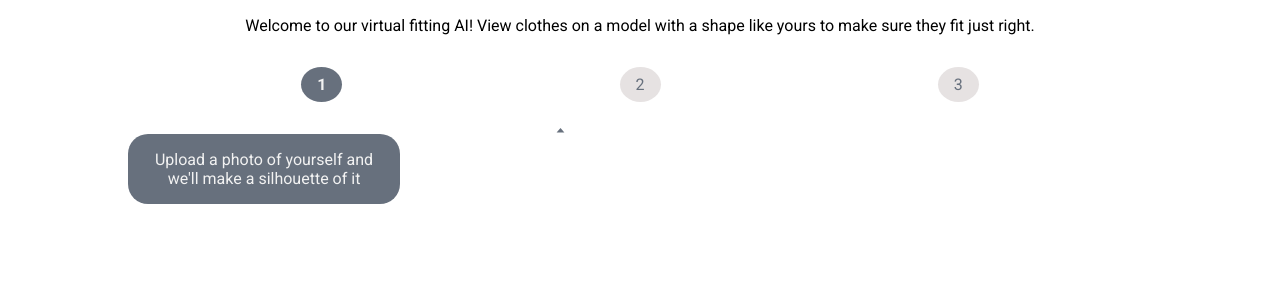
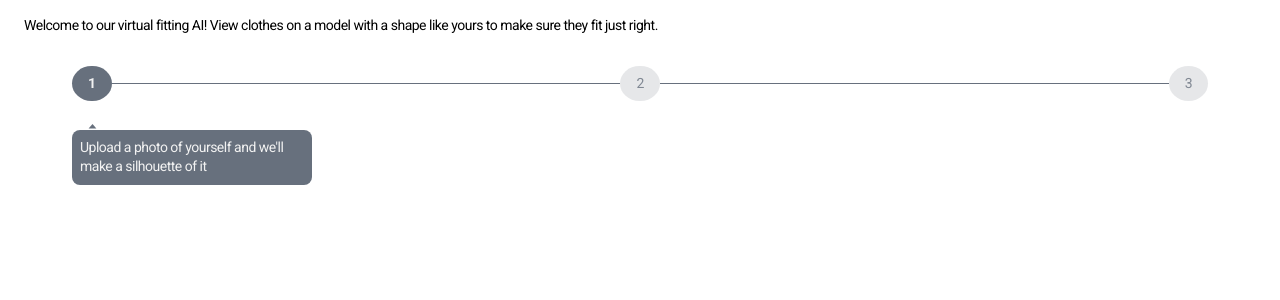
Before and after one commit to mayteles/virtual-try-on-client, a React (Create React App) app: page / in a window 1280 px wide. Shown: the top 300 px of the page. Built offline with nearby package versions, Linux system fonts and the light colour scheme.

Commit message:
completed top part for step 1

```diff
--- a/src/components/Steps/Steps.js
+++ b/src/components/Steps/Steps.js
@@ -7,15 +7,17 @@ function Steps() {
         <div className="steps__div">
             <div className="steps__container">
                 <p className="steps__number-one">1</p>
+                <span className="steps__line"></span>
                 <p className="steps__number">2</p>
+                <span className="steps__line"></span>
                 <p className="steps__number">3</p>
             </div>
-            <p className="steps__explain">Upload a photo of yourself and we'll make a silhouette of it</p>
             <div className="steps__path">
                 <svg xmlns="http://www.w3.org/2000/svg" width="9" height="5" viewBox="0 0 9 5" fill="none">
                     <path d="M4.5 0L8.39711 4.5H0.602886L4.5 0Z" fill="#67707D"/>
                 </svg>
             </div>
+            <p className="steps__explain">Upload a photo of yourself and we'll make a silhouette of it</p>
         </div>
       </section>
     );
--- a/src/components/Steps/Steps.scss
+++ b/src/components/Steps/Steps.scss
@@ -1,18 +1,25 @@
+@import '../../styles/global.scss';
 .steps {
     &__text {
-        text-align: center;
+        margin: 1rem;
     }
     &__div {
         margin: 1rem;
         text-align: center;
+
     }
     &__container {
         display: flex;
-        justify-content: space-evenly;
-
+        align-items: center;
+        margin-right: 3rem;
+        margin-left: 3rem;
+    }
+    &__line {
+        flex-grow: 1;
+        border-bottom: 1px solid #67707D;
+        margin: 1rem 0rem 1rem 0rem;
     }
     &__number-one {
-        position: relative;
         background-color: #67707D;
         padding: 0.5rem 1rem;
         border-radius: 50%;
@@ -20,24 +27,27 @@
         font-weight: 600;
     }
     &__number {
-        background-color: rgb(230, 226, 226);
+        background-color: #E6E7E9;
         padding: 0.5rem 1rem;
         border-radius: 50%;
-        color: #67707D;
+        color: #808893;
     }
     &__explain {
-        position: absolute;
-        left: 10%;
+        position: relative;
         background-color: #67707D;
         color: #F2F2F2;
-        padding: 1rem;
-        // margin: 1rem 2rem;
-        border-radius: 20px;
-        width: 15rem;
-
+        padding: 0.5rem;
+        margin: 0;
+        border-radius: 8px;
+        width: 14rem;
+        margin-left: 3rem;
+        margin-top: 0.9rem;
+        text-align: left;
     }
     &__path {
         display: inline-block;
-        margin-right: 10rem;
+        height: 5px;
+        position: absolute;
+        left: 5.5rem;
     }
 }
--- a/src/styles/global.scss
+++ b/src/styles/global.scss
@@ -1,3 +1,8 @@
 body {
   font-family: "Roboto", sans-serif;
+  font-size: 14px;
+  font-style: normal;
+  font-weight: 400;
+  line-height: 19.6px;
+  letter-spacing: -0.5px;
 }
```
